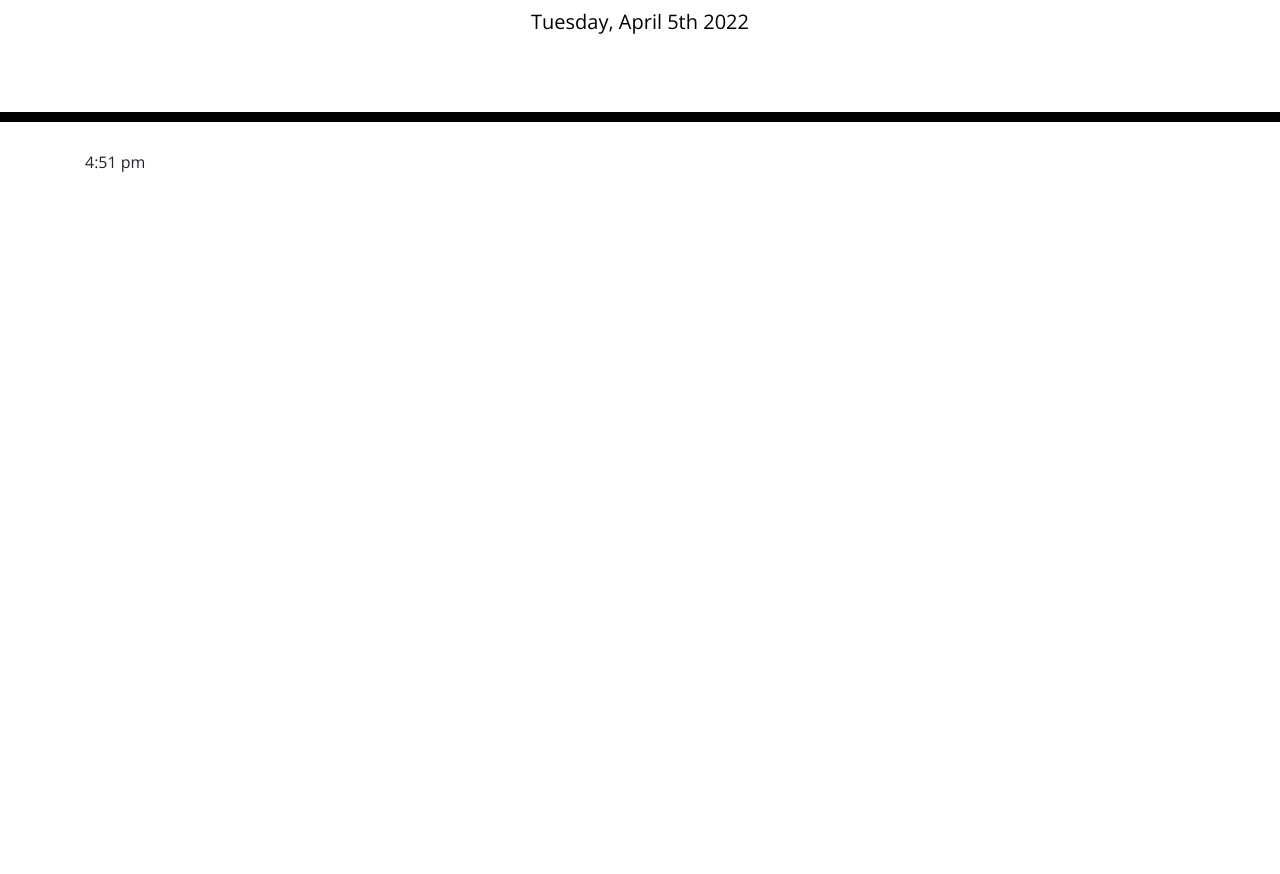
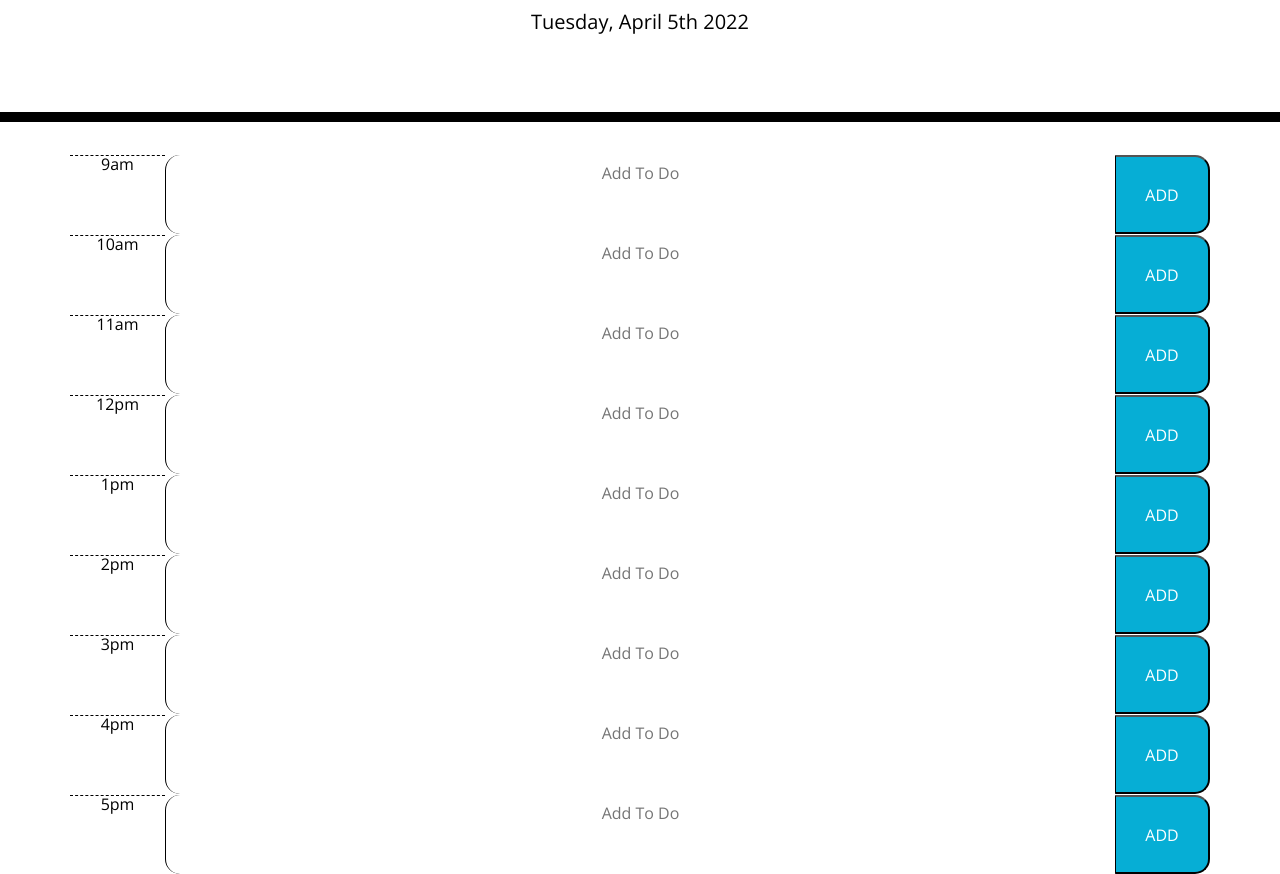
Before and after one commit to choyoonme/3rd-party-workdayscheduler, a plain HTML site: page Develop/index.html in a window 1280 px wide. Shown: the part 182-1056 px from the top of the page. Before the commit the page ends 800 px from the top, so only its background shows below. Drawn offline with nearby package versions, Linux system fonts and the light colour scheme.

Commit message:
add bootstrap to html

```diff
--- a/Develop/index.html
+++ b/Develop/index.html
@@ -20,6 +20,53 @@
     </header>
     <div class="container">
         <!-- Timeblocks go here -->
+        <div id="hour-9am" class="row time-block">
+            <div class="col-md-1 hour"><span id="9">9am</span></div>
+            <textarea class="col-md-10 decription time-block" placeholder="Add To Do"></textarea>
+            <button class="col-md-1 saveBtn" alt="add button 9am">ADD</button>
+        </div>
+        <div id="hour-10am" class="row time-block">
+            <div class="col-md-1 hour"><span id="10">10am</span></div>
+            <textarea class="col-md-10 decription time-block" placeholder="Add To Do"></textarea>
+            <button class="col-md-1 saveBtn" alt="add button 10am">ADD</button>
+        </div>
+        <div id="hour-11am" class="row time-block">
+            <div class="col-md-1 hour"><span id="11">11am</span></div>
+            <textarea class="col-md-10 decription time-block" placeholder="Add To Do"></textarea>
+            <button class="col-md-1 saveBtn" alt="add button 11am">ADD</button>
+        </div>
+        <div id="hour-12pm" class="row time-block">
+            <div class="col-md-1 hour"><span id="12">12pm</span></div>
+            <textarea class="col-md-10 decription time-block" placeholder="Add To Do"></textarea>
+            <button class="col-md-1 saveBtn" alt="add button 12pm">ADD</button>
+        </div>
+        <div id="hour-1pm" class="row time-block">
+            <div class="col-md-1 hour"><span id="1">1pm</span></div>
+            <textarea class="col-md-10 decription time-block" placeholder="Add To Do"></textarea>
+            <button class="col-md-1 saveBtn" alt="add button 1pm">ADD</button>
+        </div>
+        <div id="hour-2pm" class="row time-block">
+            <div class="col-md-1 hour"><span id="2">2pm</span></div>
+            <textarea class="col-md-10 decription time-block" placeholder="Add To Do"></textarea>
+            <button class="col-md-1 saveBtn" alt="add button 2pm">ADD</button>
+        </div>
+        <div id="hour-3pm" class="row time-block">
+            <div class="col-md-1 hour"><span id="3">3pm</span></div>
+            <textarea class="col-md-10 decription time-block" placeholder="Add To Do"></textarea>
+            <button class="col-md-1 saveBtn" alt="add button 3pm">ADD</button>
+        </div>
+        <div id="hour-4pm" class="row time-block">
+            <div class="col-md-1 hour"><span id="4">4pm</span></div>
+            <textarea class="col-md-10 decription time-block" placeholder="Add To Do"></textarea>
+            <button class="col-md-1 saveBtn" alt="add button 4pm">ADD</button>
+        </div>
+        <div id="hour-5pm" class="row time-block">
+            <div class="col-md-1 hour"><span id="5">5pm</span></div>
+            <textarea class="col-md-10 decription time-block" placeholder="Add To Do"></textarea>
+            <button class="col-md-1 saveBtn" alt="add button 5pm">ADD</button>
+        </div>
+
+
     </div>
 
     <script src="https://cdnjs.cloudflare.com/ajax/libs/jquery/3.2.1/jquery.min.js"></script>
--- a/Develop/script.js
+++ b/Develop/script.js
@@ -1,24 +1,19 @@
 // WHEN I open the planner
 // THEN the current day is displayed at the top of the calendar
 let now = moment().format("dddd, MMMM Do YYYY");
+$("#currentDay.lead").text(now);
 
-$("#currentDay").text(now);
-$(".lead").add("style", "textarea");
 
 // WHEN I scroll down
 // THEN I am presented with timeblocks for standard business hours
 
-let hour = moment().format("h:mm a");
-$(".container").text(hour);
-
-let timeBlock = $("<div class='time-block'><section class='row'></section></div>");
-
-$(timeBlock).appendTo(".container");
-
+// let hour = moment().format("h:mm a");
+// $(".container").text(hour);
 
 
 // WHEN I view the timeblocks for that day
 // THEN each timeblock is color coded to indicate whether it is in the past, present, or future
+
 
 
 
```
